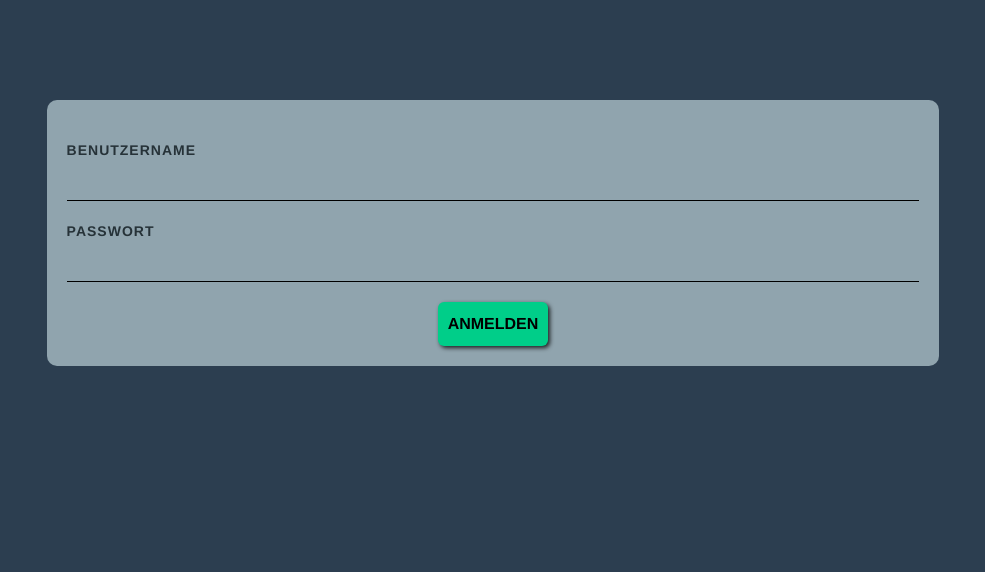
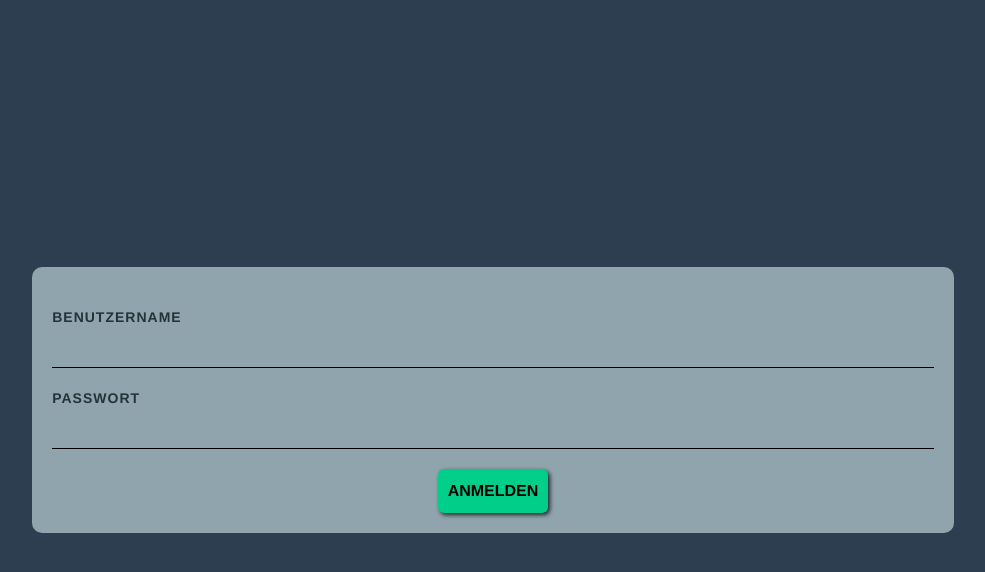
Before and after one commit to Senti81/konzi-client, a Vue app: page /login in a window 1280 px wide. Shown: the top 572 px of the page, without its empty margins (147-1132 px from the left). Built offline with nearby package versions, Linux system fonts and the light colour scheme.

Commit message:
styling login component

```diff
--- a/src/views/Login.vue
+++ b/src/views/Login.vue
@@ -1,5 +1,5 @@
 <template>
-  <div class="container">
+  <div class="d-flex" style="height: 100vh">
     <form class="login-form" @submit.prevent="login">
       <label>Benutzername</label>
       <input type="text" v-model="name" @focus="error = false">
@@ -43,9 +43,6 @@ export default {
 </script>
 
 <style>
-.container {
-  margin-top: 100px
-}
 .login-form {
   display: block;
   width: 80%;
```
